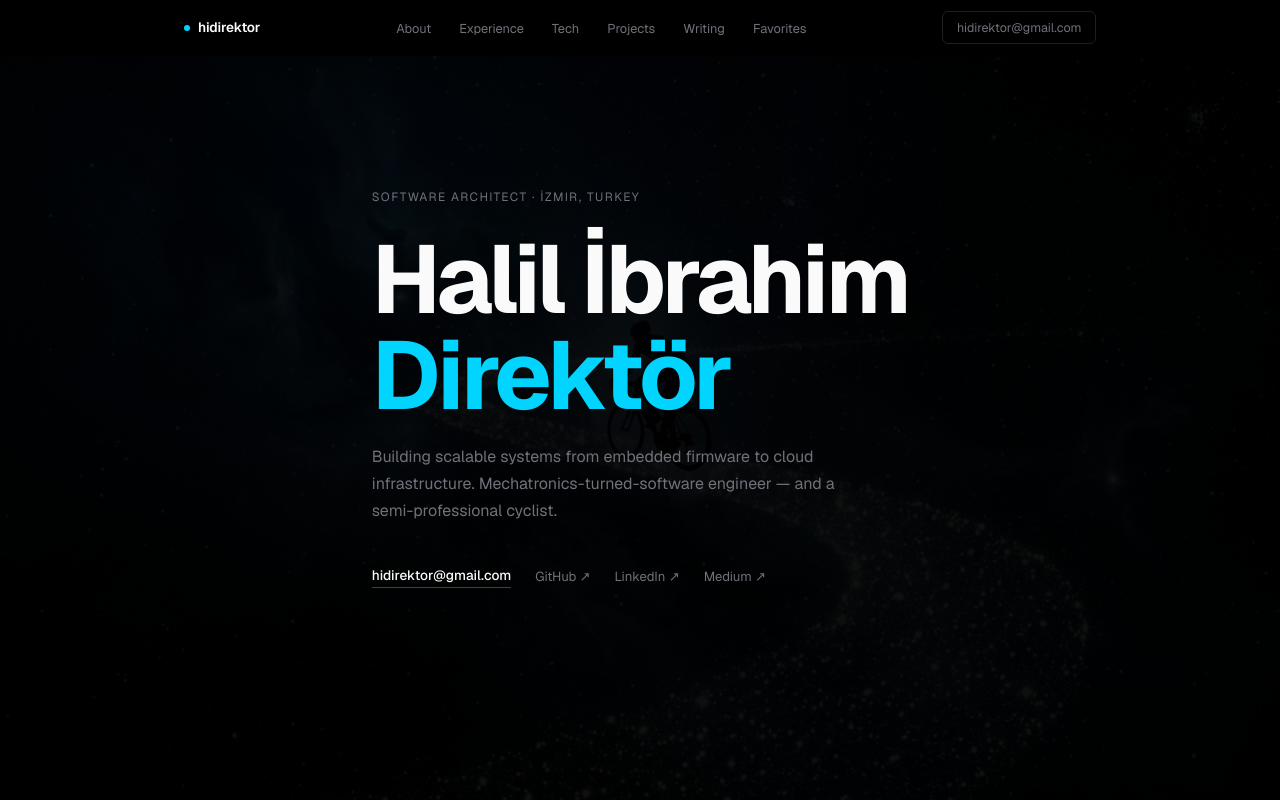
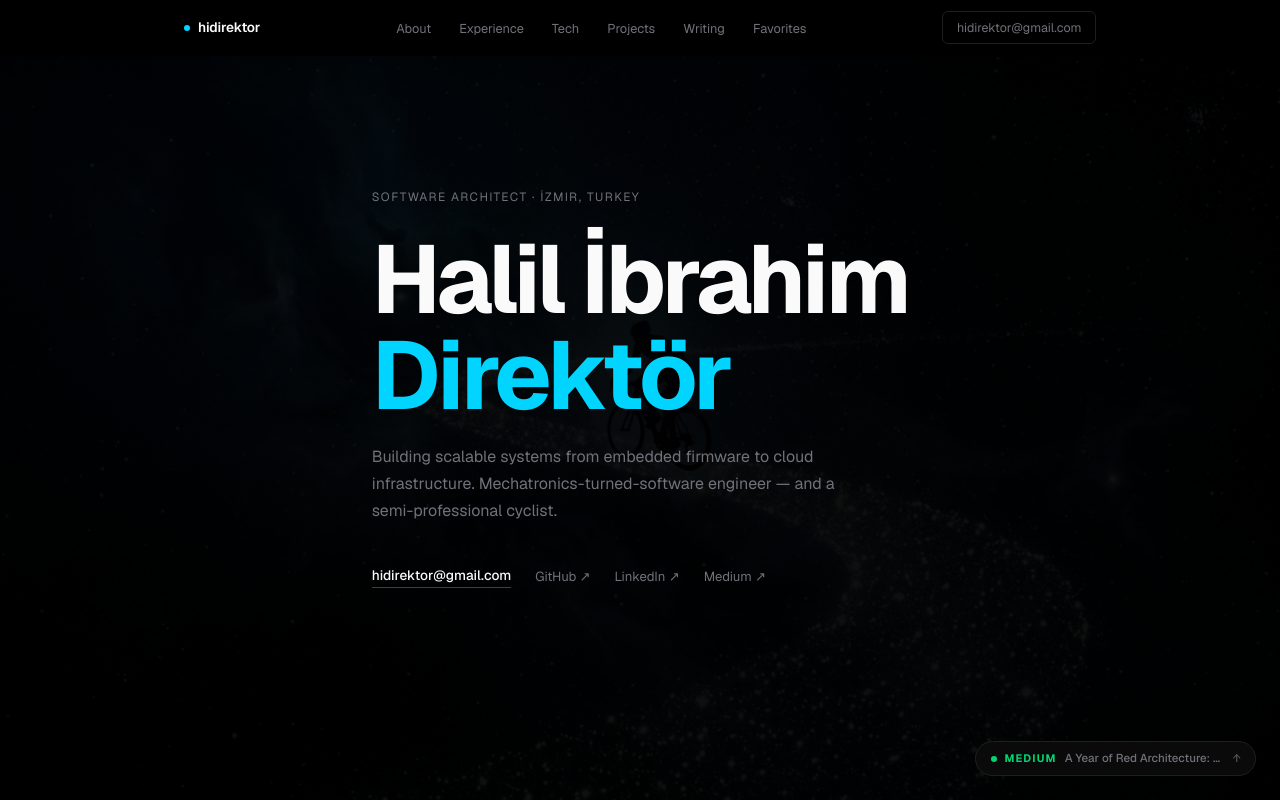
Before and after one commit to hidirektor/hidirektor-portfolio-v3, a Next.js app: page / in a window 1280 px wide. Shown: the top 800 px of the page. Built offline with nearby package versions, Linux system fonts and the light colour scheme.

Commit message:
Package Update

```diff
--- /dev/null
+++ b/app/components/MediumWidget.tsx
@@ -0,0 +1,193 @@
+"use client";
+import {useState} from "react";
+
+const LATEST = {
+  title: "A Year of Red Architecture: 6 Decisions I'd Make Differently",
+  desc: "Lessons from a year of over-engineered systems: bootstrap bottlenecks, middleware chains, real-time by default, and the 3 questions I now ask before committing to any architecture.",
+  href: "https://medium.com/@hidirektor",
+  readTime: "8 min read",
+};
+
+export default function MediumWidget() {
+  const [open, setOpen] = useState(false);
+  const [dismissed, setDismissed] = useState(false);
+
+  if (dismissed) return null;
+
+  return (
+    <div
+      style={{
+        position: "fixed",
+        bottom: "1.5rem",
+        right: "1.5rem",
+        zIndex: 200,
+        width: open ? "300px" : "auto",
+        transition: "width 0.25s ease",
+      }}
+    >
+      {/* Expanded card */}
+      {open && (
+        <div
+          style={{
+            background: "#0a0a0a",
+            border: "1px solid #1f1f1f",
+            borderRadius: "12px",
+            padding: "1.1rem",
+            marginBottom: "0.5rem",
+            position: "relative",
+          }}
+        >
+          {/* Close × */}
+          <button
+            onClick={() => setDismissed(true)}
+            aria-label="Dismiss"
+            style={{
+              position: "absolute",
+              top: "0.6rem",
+              right: "0.6rem",
+              background: "none",
+              border: "none",
+              color: "#52525b",
+              fontSize: "0.85rem",
+              cursor: "pointer",
+              lineHeight: 1,
+              padding: "2px 4px",
+            }}
+          >
+            ✕
+          </button>
+
+          {/* Platform label */}
+          <p
+            style={{
+              fontSize: "0.65rem",
+              fontWeight: 700,
+              letterSpacing: "0.12em",
+              textTransform: "uppercase",
+              color: "#00d672",
+              marginBottom: "0.5rem",
+            }}
+          >
+            Latest on Medium
+          </p>
+
+          {/* Title */}
+          <p
+            style={{
+              fontSize: "0.85rem",
+              fontWeight: 600,
+              color: "#fafafa",
+              lineHeight: 1.4,
+              marginBottom: "0.45rem",
+              paddingRight: "1rem",
+            }}
+          >
+            {LATEST.title}
+          </p>
+
+          {/* Desc */}
+          <p
+            style={{
+              fontSize: "0.75rem",
+              color: "#71717a",
+              lineHeight: 1.55,
+              marginBottom: "0.85rem",
+            }}
+          >
+            {LATEST.desc}
+          </p>
+
+          {/* Footer row */}
+          <div
+            style={{
+              display: "flex",
+              alignItems: "center",
+              justifyContent: "space-between",
+            }}
+          >
+            <span style={{ fontSize: "0.68rem", color: "#3f3f46" }}>
+              {LATEST.readTime}
+            </span>
+            <a
+              href={LATEST.href}
+              target="_blank"
+              rel="noopener noreferrer"
+              style={{
+                fontSize: "0.72rem",
+                fontWeight: 600,
+                color: "#00d672",
+                textDecoration: "none",
+                borderBottom: "1px solid rgba(0,214,114,0.3)",
+                paddingBottom: "1px",
+                transition: "border-color 0.15s",
+              }}
+            >
+              Read →
+            </a>
+          </div>
+        </div>
+      )}
+
+      {/* Toggle pill */}
+      <button
+        onClick={() => setOpen((v) => !v)}
+        aria-label={open ? "Collapse Medium widget" : "Expand latest Medium article"}
+        style={{
+          display: "flex",
+          alignItems: "center",
+          gap: "0.5rem",
+          background: "#0a0a0a",
+          border: "1px solid #1f1f1f",
+          borderRadius: "100px",
+          padding: "0.45rem 0.9rem",
+          cursor: "pointer",
+          color: "#fafafa",
+          fontSize: "0.75rem",
+          fontWeight: 500,
+          width: "100%",
+          justifyContent: open ? "space-between" : "flex-start",
+          transition: "border-color 0.15s, background 0.15s",
+        }}
+        onMouseEnter={(e) => {
+          (e.currentTarget as HTMLButtonElement).style.borderColor = "#2f2f2f";
+          (e.currentTarget as HTMLButtonElement).style.background = "#111";
+        }}
+        onMouseLeave={(e) => {
+          (e.currentTarget as HTMLButtonElement).style.borderColor = "#1f1f1f";
+          (e.currentTarget as HTMLButtonElement).style.background = "#0a0a0a";
+        }}
+      >
+        <span
+          style={{
+            width: "6px",
+            height: "6px",
+            borderRadius: "50%",
+            background: "#00d672",
+            flexShrink: 0,
+          }}
+        />
+        <span style={{ color: "#00d672", fontSize: "0.68rem", fontWeight: 700, letterSpacing: "0.1em", textTransform: "uppercase" }}>
+          Medium
+        </span>
+        <span
+          style={{
+            color: "#71717a",
+            fontSize: "0.72rem",
+            overflow: "hidden",
+            textOverflow: "ellipsis",
+            whiteSpace: "nowrap",
+            flex: open ? 0 : 1,
+            maxWidth: open ? "0" : "160px",
+            opacity: open ? 0 : 1,
+            transition: "max-width 0.25s, opacity 0.2s",
+          }}
+        >
+          {LATEST.title}
+        </span>
+        <span style={{ color: "#52525b", fontSize: "0.7rem", marginLeft: "auto", flexShrink: 0 }}>
+          {open ? "↓" : "↑"}
+        </span>
+      </button>
+    </div>
+  );
+}
--- a/app/page.tsx
+++ b/app/page.tsx
@@ -1,4 +1,5 @@
 import Header from "./components/Header";
+import MediumWidget from "./components/MediumWidget";
 
 /* ── DATA ─────────────────────────────────────────────────────────── */
 
@@ -111,6 +112,7 @@ export default function Home() {
       <Header />
 
       <main id="top" style={{ position: "relative", zIndex: 1 }}>
+        <MediumWidget />
 
         {/* ── HERO ─────────────────────────────────────────── */}
         <section className="hero" style={{ borderTop: "none" }}>
```
